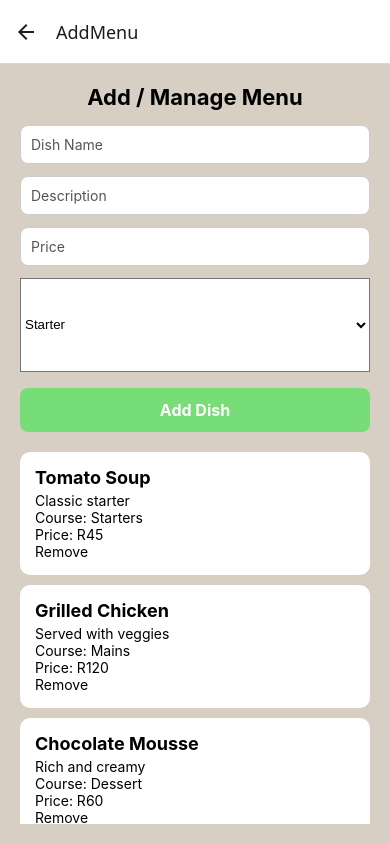
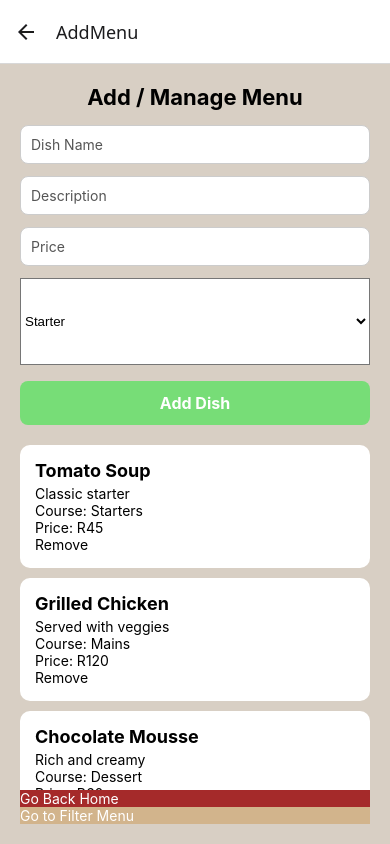
Before and after one commit to Natz-reddy/part-2, a React Native app: screen /AddMenu in a window 390 px wide. Built offline with nearby package versions, Linux system fonts and the light colour scheme.

Commit message:
nav buttons
buttons to navigate between home, add menu and filter

```diff
--- a/AddMenuScreen.js
+++ b/AddMenuScreen.js
@@ -94,6 +94,22 @@ export default function AddMenuScreen({ navigation, menuItems, setMenuItems }) {
           </View>
         )}
       />
+
+<View style={styles.navContainer}>
+  <TouchableOpacity
+    style={[styles.navButton, { backgroundColor: 'brown' }]}
+    onPress={() => navigation.navigate('Home')}
+  >
+    <Text style={[styles.navButtonText, { color: '#fff' }]}>Go Back Home</Text>
+  </TouchableOpacity>
+
+  <TouchableOpacity
+    style={[styles.navButton, { backgroundColor: '#D2B48C' }]}
+    onPress={() => navigation.navigate('FilterMenu', { menuItems })}
+  >
+    <Text style={[styles.navButtonText, { color: '#fff' }]}>Go to Filter Menu</Text>
+  </TouchableOpacity>
+</View>
     </View>
   );
 }
```
